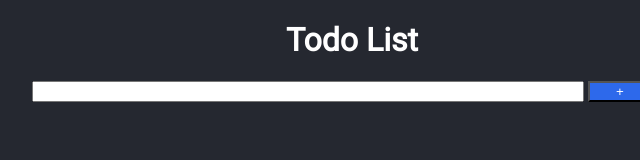
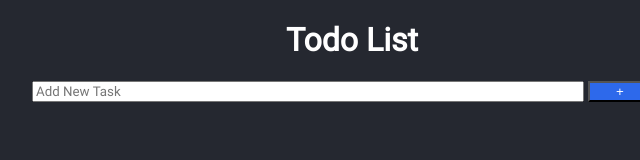
Before and after one commit to CarlosPaz96/P, a plain HTML site: page Index.html in a window 1280 px wide. Shown: the full height of the page, 288-928 px from the left. Drawn offline with Linux system fonts and the light colour scheme.

Commit message:
Update Index.html

```diff
--- a/Index.html
+++ b/Index.html
@@ -13,7 +13,7 @@
     </header>
     <div class="contenedor">
         <div class="AddTask"><!-- Input para agregar -->
-            <input type="text" class="TaskInput" id="TInput">
+            <input type="text" class="TaskInput" id="TInput" placeholder="Add New Task" >
             <button class="TaskBtn" id="TBtn">+</button>
         </div>
         <div class="Lista" id="IdLista"><!--Lista de tareas-->
```
